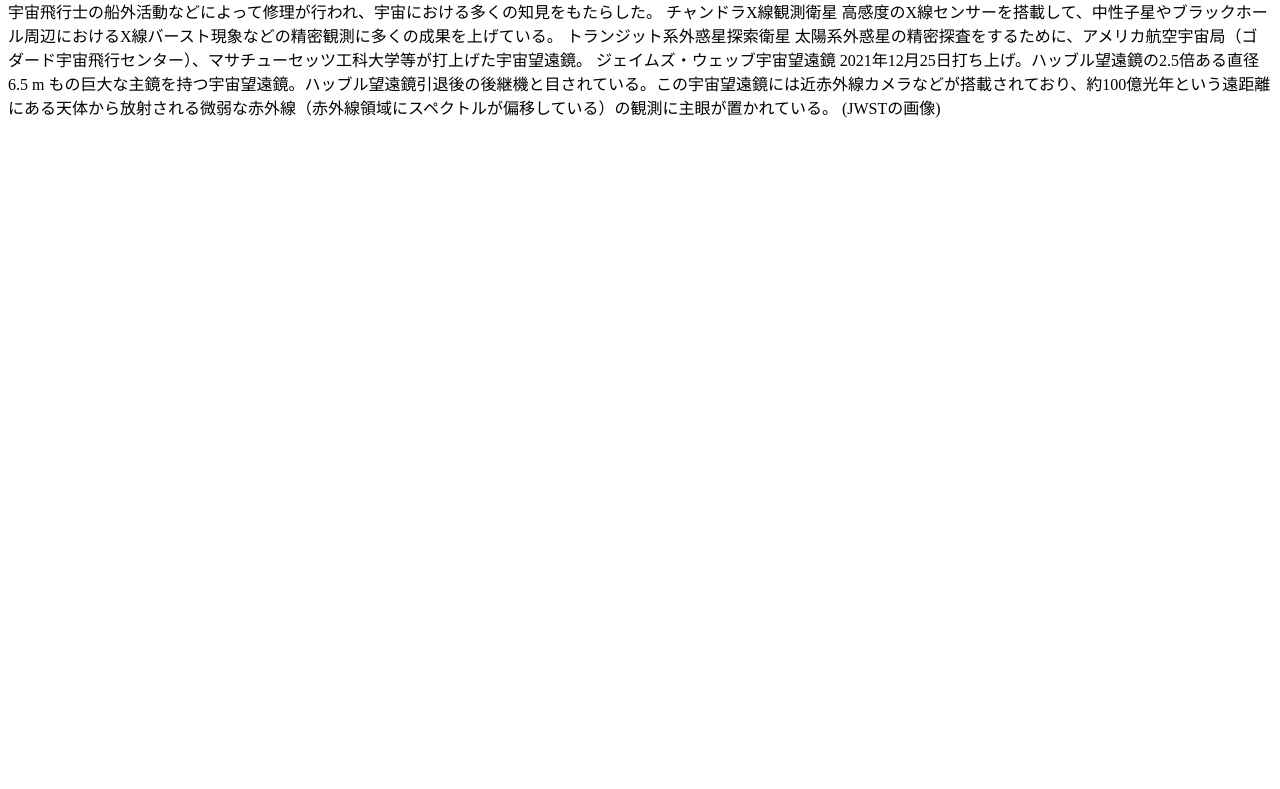
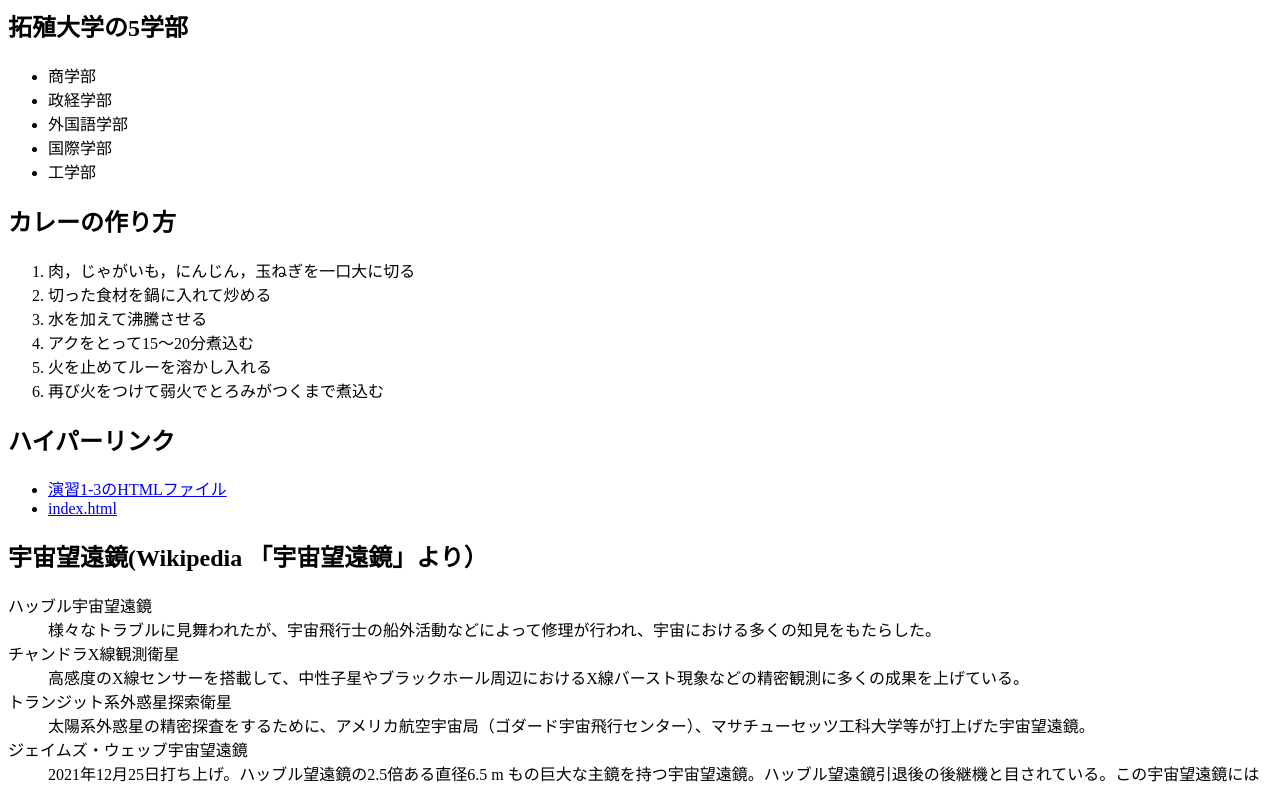
Before and after one commit to G286632022/medialabo, a plain HTML site: page practice-html/elements.html in a window 1280 px wide. Shown: the part 81-870 px from the top of the page. Before the commit the page ends 800 px from the top, so only its background shows below. Drawn offline with Linux system fonts and the light colour scheme.

Commit message:
index.htmlの編集

```diff
--- a/practice-html/elements.html
+++ b/practice-html/elements.html
@@ -5,33 +5,40 @@
     <title>演習1-4: HTMLのさまざまな要素</title>
   </head>
   <body>
-	見出し: 演習1-4: HTMLのさまざまな要素
-		小見出し: 拓殖大学の5学部
-			商学部
-			政経学部
-			外国語学部
-			国際学部
-			工学部
-		小見出し: カレーの作り方
-			肉，じゃがいも，にんじん，玉ねぎを一口大に切る
-			切った食材を鍋に入れて炒める
-			水を加えて沸騰させる
-			アクをとって15〜20分煮込む
-			火を止めてルーを溶かし入れる
-			再び火をつけて弱火でとろみがつくまで煮込む
-		小見出し: ハイパーリンク
-			演習1-3のHTMLファイル
-			index.html
-		小見出し: 宇宙望遠鏡(Wikipedia 「宇宙望遠鏡」より）
-			ハッブル宇宙望遠鏡
-				様々なトラブルに見舞われたが、宇宙飛行士の船外活動などによって修理が行われ、宇宙における多くの知見をもたらした。
-			チャンドラX線観測衛星
-				高感度のX線センサーを搭載して、中性子星やブラックホール周辺におけるX線バースト現象などの精密観測に多くの成果を上げている。
-			トランジット系外惑星探索衛星
-				太陽系外惑星の精密探査をするために、アメリカ航空宇宙局（ゴダード宇宙飛行センター）、マサチューセッツ工科大学等が打上げた宇宙望遠鏡。
-			ジェイムズ・ウェッブ宇宙望遠鏡
-				2021年12月25日打ち上げ。ハッブル望遠鏡の2.5倍ある直径6.5 m もの巨大な主鏡を持つ宇宙望遠鏡。ハッブル望遠鏡引退後の後継機と目されている。この宇宙望遠鏡には近赤外線カメラなどが搭載されており、約100億光年という遠距離にある天体から放射される微弱な赤外線（赤外線領域にスペクトルが偏移している）の観測に主眼が置かれている。
-
-		(JWSTの画像)
+	<h1> 演習1-4: HTMLのさまざまな要素</h1>
+		<h2> 拓殖大学の5学部</h2>
+		<ul>
+			<li>商学部</li>
+		    <li>政経学部</li>
+			<li>外国語学部</li>
+		    <li>国際学部</li>
+	        <li>工学部</li>
+		</ul>
+		<h2> カレーの作り方</h2>
+		<ol>
+			<li>肉，じゃがいも，にんじん，玉ねぎを一口大に切る</li>
+		    <li>切った食材を鍋に入れて炒める</li>
+	        <li>水を加えて沸騰させる</li>
+            <li>アクをとって15〜20分煮込む</li>
+            <li>火を止めてルーを溶かし入れる</li>
+            <li>再び火をつけて弱火でとろみがつくまで煮込む</li>
+		</ol>
+		<h2> ハイパーリンク</h2>
+		<ul>
+			<li><a href="structure.html" target="_blank">演習1-3のHTMLファイル</a></li>
+			<li><a href="../index.html" target="_blank">index.html</a></li>
+		</ul>
+		<h2> 宇宙望遠鏡(Wikipedia 「宇宙望遠鏡」より）</h2>
+		<dl>
+			<dt>ハッブル宇宙望遠鏡</dt>
+				<dd>様々なトラブルに見舞われたが、宇宙飛行士の船外活動などによって修理が行われ、宇宙における多くの知見をもたらした。</dd>
+			<dt>チャンドラX線観測衛星</dt>
+		        <dd>高感度のX線センサーを搭載して、中性子星やブラックホール周辺におけるX線バースト現象などの精密観測に多くの成果を上げている。</dd>
+			<dt>トランジット系外惑星探索衛星</dt>
+		        <dd>太陽系外惑星の精密探査をするために、アメリカ航空宇宙局（ゴダード宇宙飛行センター）、マサチューセッツ工科大学等が打上げた宇宙望遠鏡。</dd>
+			<dt>ジェイムズ・ウェッブ宇宙望遠鏡</dt>
+		        <dd>2021年12月25日打ち上げ。ハッブル望遠鏡の2.5倍ある直径6.5 m もの巨大な主鏡を持つ宇宙望遠鏡。ハッブル望遠鏡引退後の後継機と目されている。この宇宙望遠鏡には近赤外線カメラなどが搭載されており、約100億光年という遠距離にある天体から放射される微弱な赤外線（赤外線領域にスペクトルが偏移している）の観測に主眼が置かれている。</dd>
+			</dl>
+			<p><img src="JWST_spacecraft_model_2.png"></p>
   </body>
 </html>
```
Also changed, not shown: index.html (+23 -1 lines), practice-html/structure.html (+14 -13 lines), project.html (added, +20 -0 lines).
